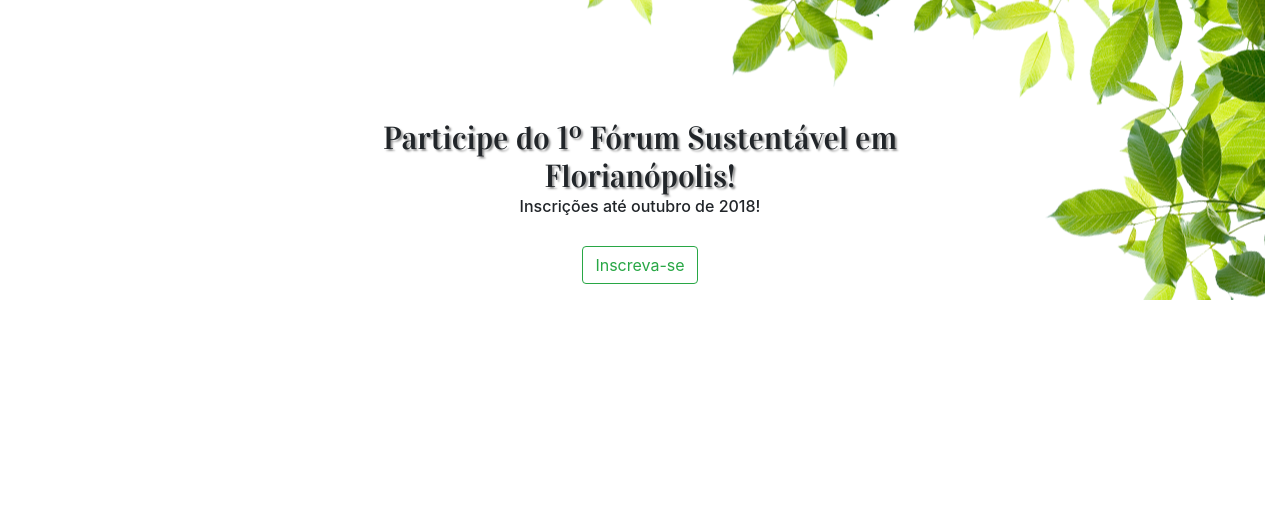
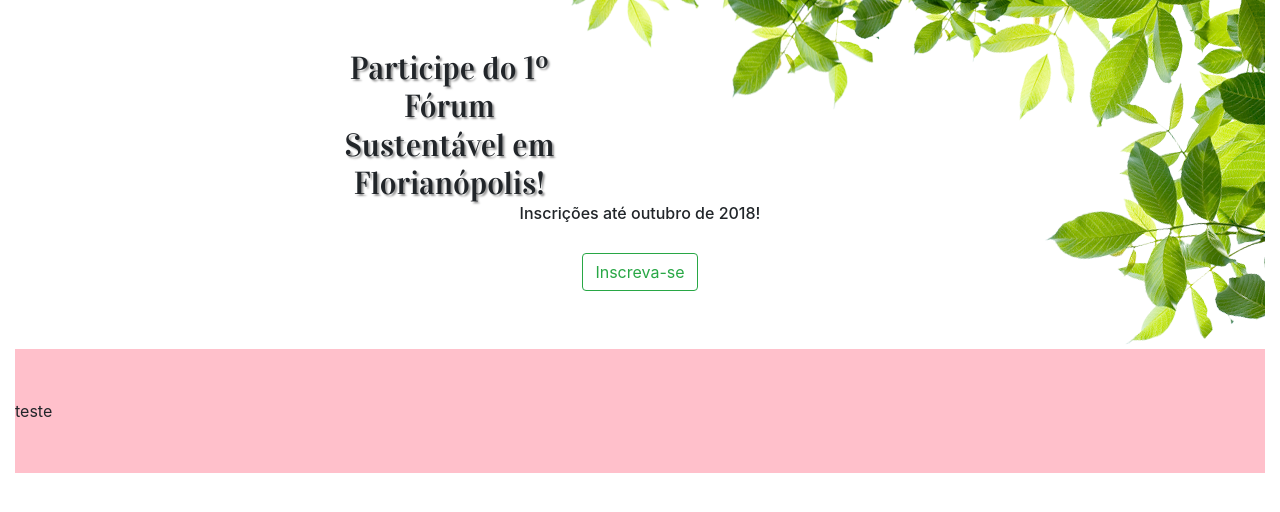
Before and after one commit to bkprestes/bkprestes.github.io, a PHP site: page /day2/index.html in a window 1280 px wide. Shown: the part 56-568 px from the top of the page. Run offline with PHP 8.4, Linux system fonts and the light colour scheme; some libraries are stand-ins or nearby versions.

Commit message:
realizada correcoes no convite na pagina inicial

```diff
--- a/day2/day2.css
+++ b/day2/day2.css
@@ -2,28 +2,44 @@
 @import url('https://fonts.googleapis.com/css?family=Vidaloka');
 
 div#convite{
-	background-image: url("imagens/folhas.png");
-	background-repeat: no-repeat;
-	background-position: right;
-	height: 300px;
-	background-size: auto;
+	/*background-image: url("imagens/folhas.png");*/
+	/*background-repeat: no-repeat;
+	background-position: right;*/
+	height: auto;
+	/*background-size: cover;*/
+}
+
+img.fundo-folhas{
+	float: right;
+	margin-bottom: -150px;
 }
 
 div#convite h1{
 	width: 50%;
 	text-align: center;
 	margin: auto;
-	padding-top: 120px;
+	padding-top: 50px;
 	font-family: Vidaloka, sans-serif;
 	text-shadow: 2px 2px 2px rgba(0,0,0,0.4);
 	font-size: 2em;
+
 }
+
 
 div#convite h6{
 	text-align: center;
+
 
 }
 
 div#convite h6 button{
 	margin-top: 30px;
+	margin-bottom: 50px;
 }
+
+/*noticias*/
+
+div#noticias{
+	padding: 50px 0 50px 0;
+	background-color: pink;
+}
--- a/day2/index.html
+++ b/day2/index.html
@@ -27,13 +27,23 @@
 	  </div>
 	</nav>
 
+
+
 	<div class="container-fluid">
+		<img src="imagens/folhas.png" alt="folhas-verdes" class="img-fluid fundo-folhas">
 		<div id="convite">
 			<h1>Participe do 1º Fórum Sustentável em Florianópolis!</h1>
 			<h6>Inscrições até outubro de 2018! <br> <button type="button" class="btn btn-outline-success center">Inscreva-se</button></h6>
 
+
 		</div>
 
+	</div>
+
+	<div class="container-fluid">
+		<div id="noticias">
+			teste
+		</div>
 	</div>
 
 
```
